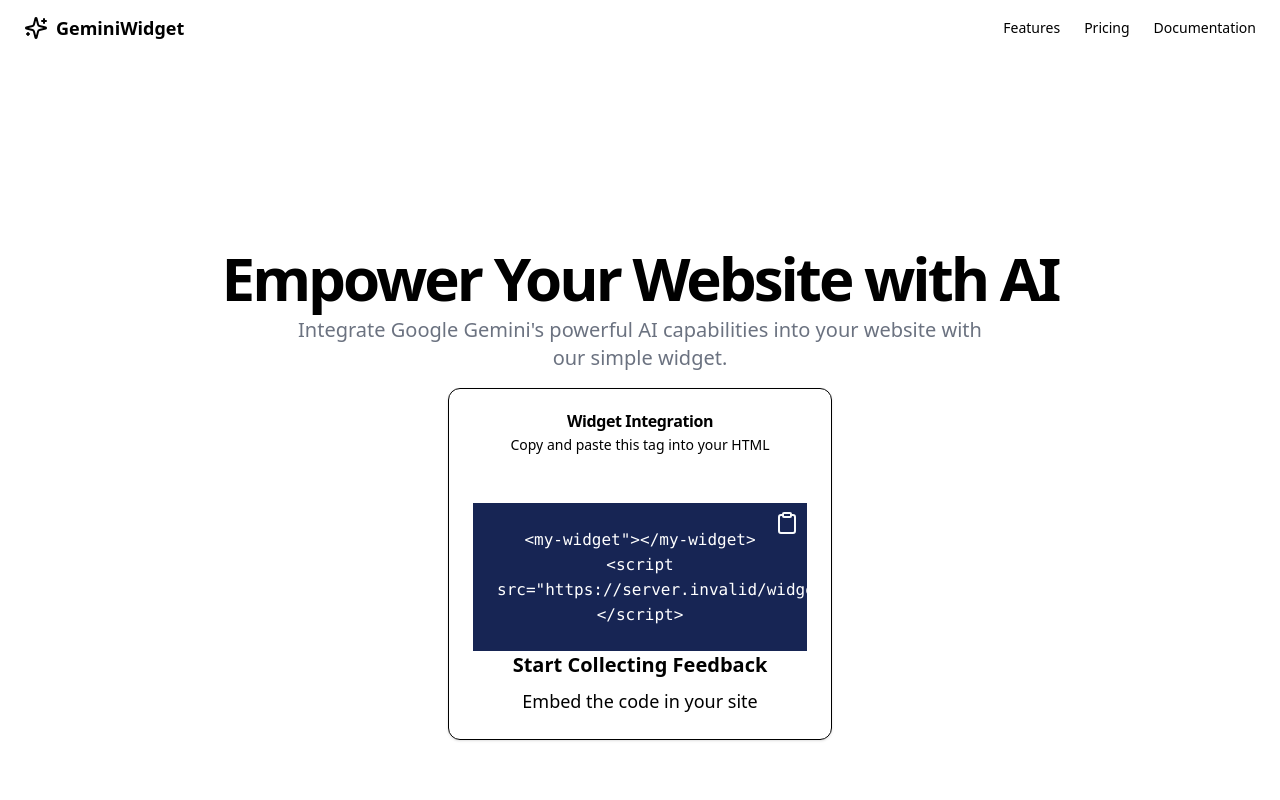
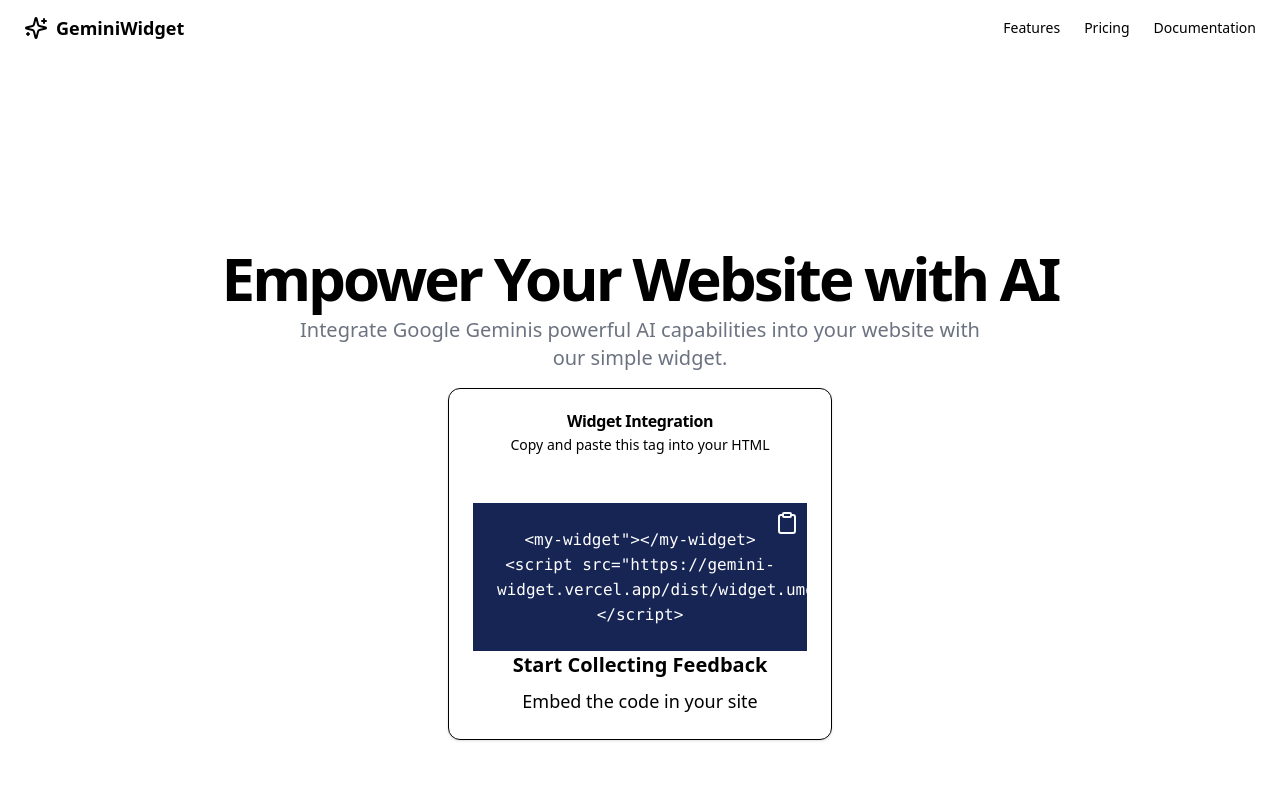
Before and after one commit to AJAmit17/gemini-widget, a React (Vite) app: page / in a window 1280 px wide. Shown: the top 800 px of the page. Built offline with nearby package versions, Linux system fonts and the light colour scheme; no server answers.

Commit message:
minor change 2

```diff
--- a/src/App.jsx
+++ b/src/App.jsx
@@ -50,7 +50,7 @@ function App() {
                     Empower Your Website with AI
                   </h1>
                   <p className="mx-auto max-w-[700px] text-gray-500 md:text-xl dark:text-gray-400">
-                    Integrate Google Gemini's powerful AI capabilities into your
+                    Integrate Google Geminis powerful AI capabilities into your
                     website with our simple widget.
                   </p>
                 </div>
@@ -77,14 +77,13 @@ function App() {
                         <code className=" text-white">
                           {`<my-widget"></my-widget>`}
                           <br />
-                          {`<script src="${
+                          {/* {`<script src="${
                             import.meta.env.VITE_WIDGET_URL
-                          }/widget.umd.js"></script>`}
+                          }/widget.umd.js"></script>`} */}
+                          {`<script src="https://gemini-widget.vercel.app/dist/widget.umd.js"></script>`}
                         </code>
                         <CopyBtn
-                          text={`<my-widget"></my-widget>\n<script src="${
-                            import.meta.env.VITE_WIDGET_URL
-                          }/widget.umd.js"></script>`}
+                          text={`<my-widget"></my-widget>\n<script src="https://gemini-widget.vercel.app/dist/widget.umd.js"></script>`}
                         />
                       </div>
                       <div>
```
